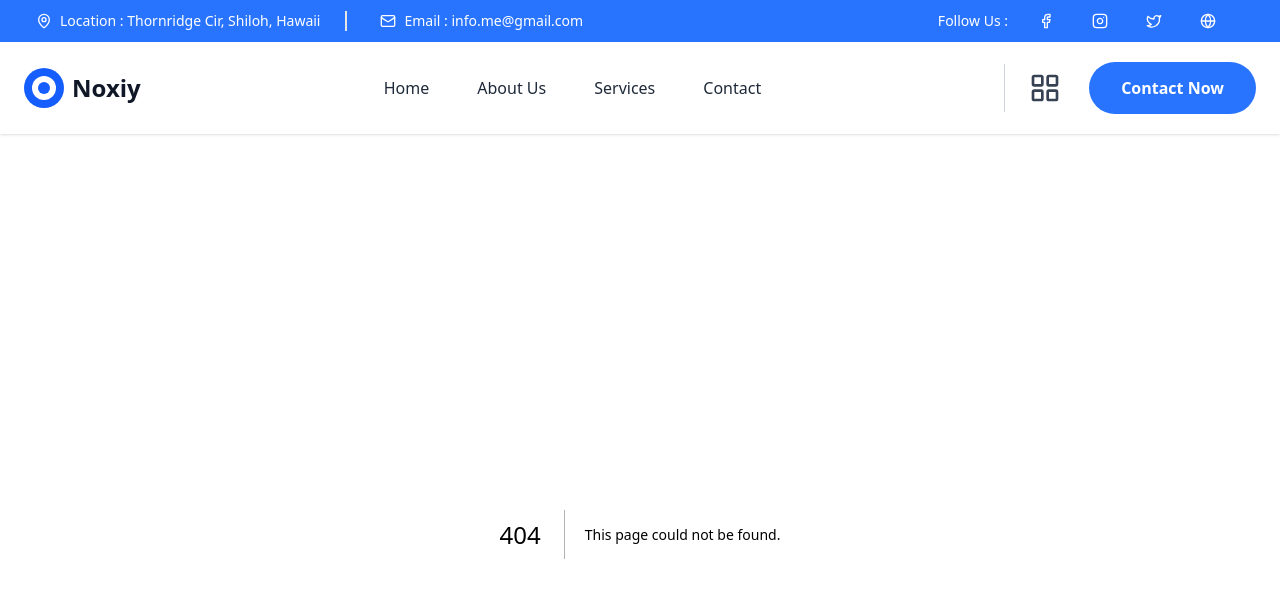
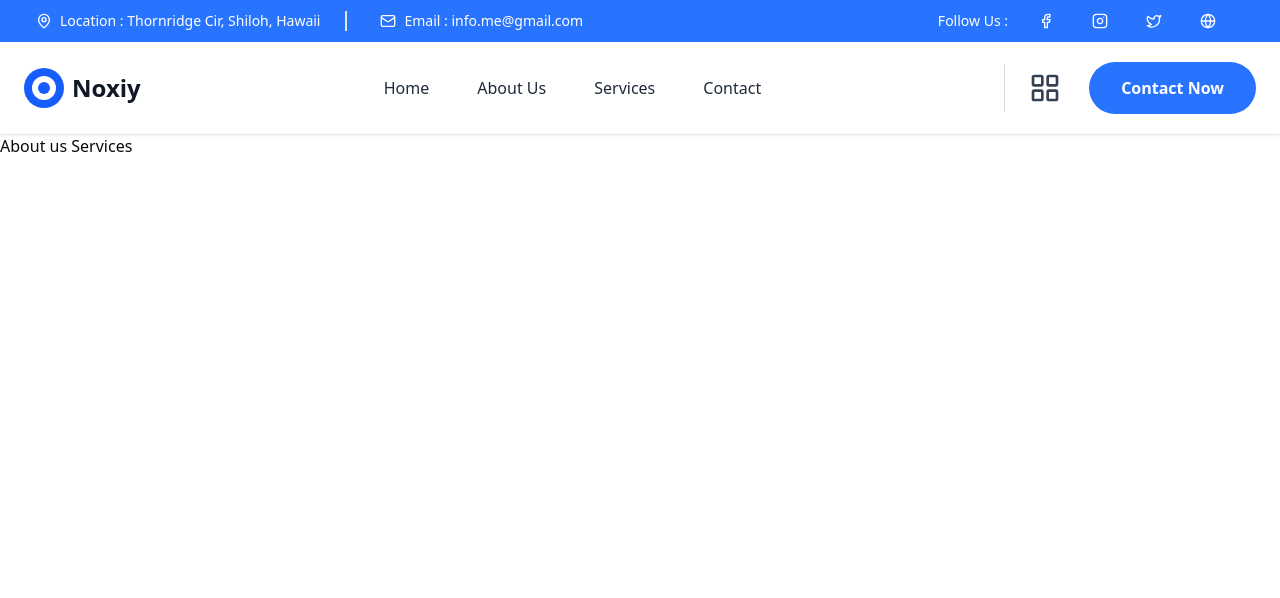
Before and after one commit to inferoinfotech/GP_Finance, a Next.js app: page /about in a window 1280 px wide. Before the commit this address had no page. Shown: the top 598 px of the page. Built offline with nearby package versions, Linux system fonts and the light colour scheme.

Commit message:
about us structure

```diff
--- /dev/null
+++ b/src/app/about/page.js
@@ -0,0 +1,10 @@
+import React from 'react'
+import Services from '@/components/about/services'
+
+function Page() {
+  return (
+    <Services />
+  )
+}
+
+export default Page
--- /dev/null
+++ b/src/components/about/Services.js
@@ -0,0 +1,9 @@
+import React from 'react'
+
+function Page() {
+  return (
+    <div>About us Services</div>
+  )
+}
+
+export default Page
```
